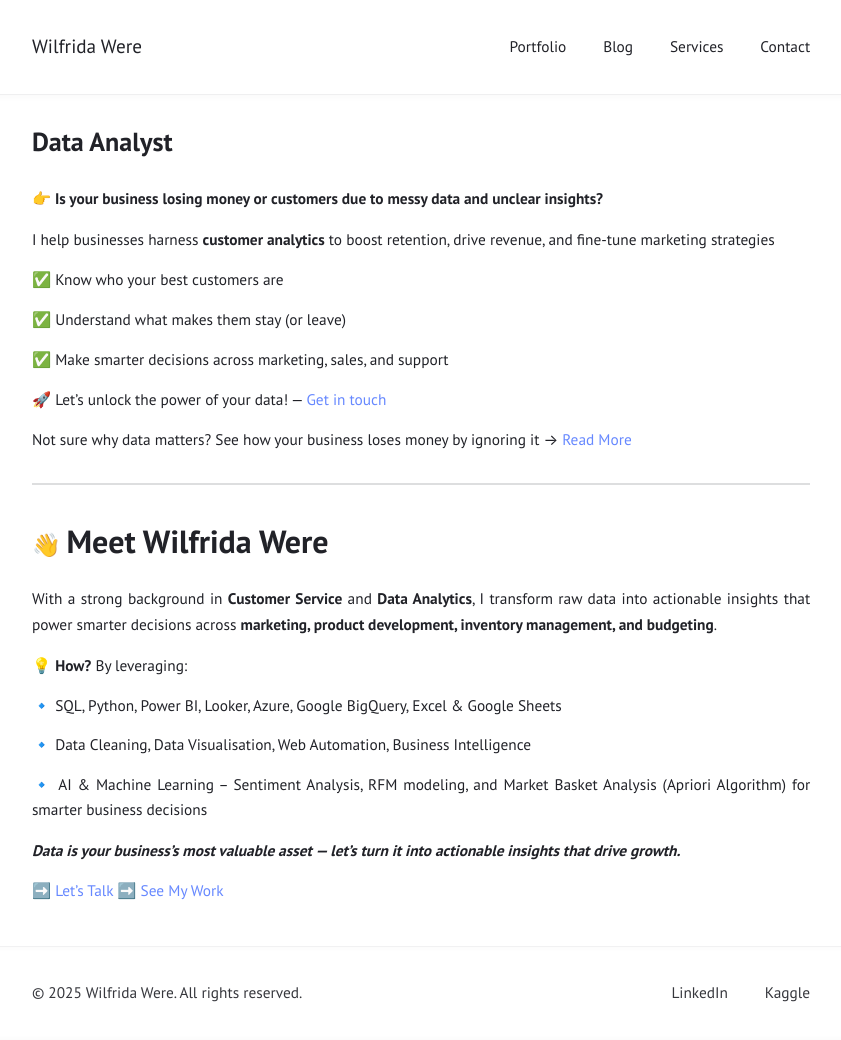
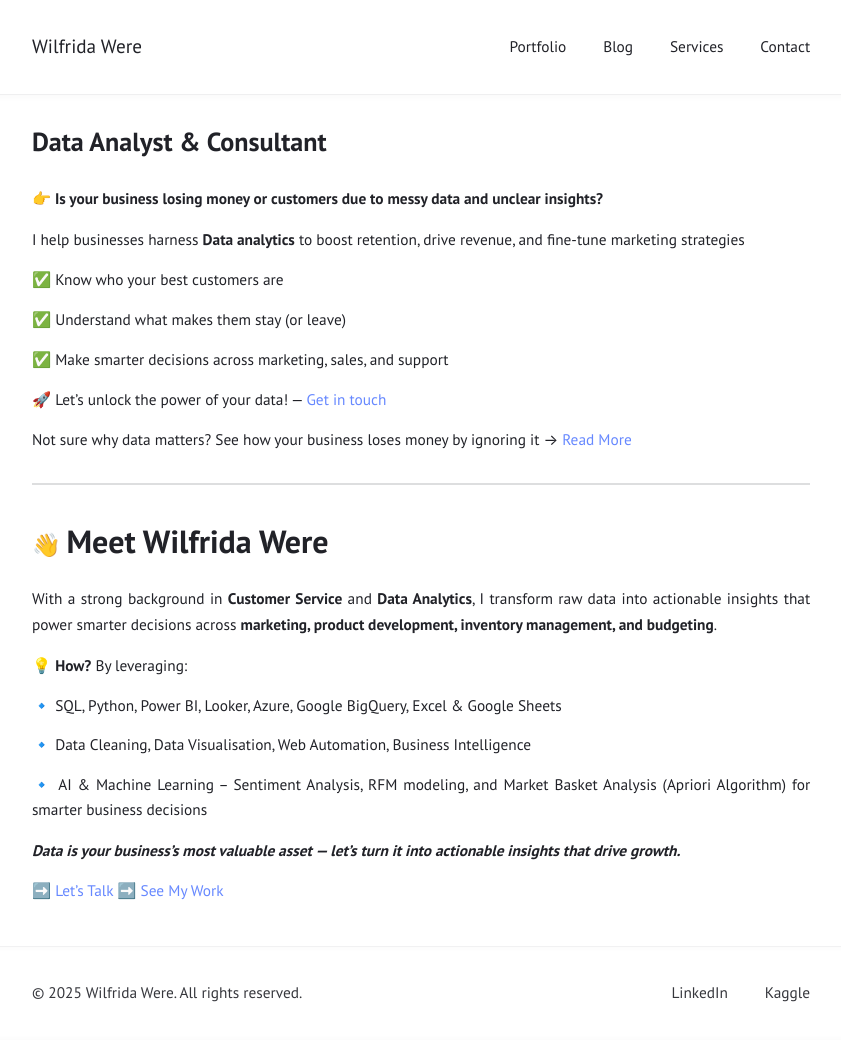
Before and after one commit to Wilfrida-Were/website, a Jekyll site: the page built from index.md, in a window 1280 px wide. Shown: the whole page, without its empty margins (219-1060 px from the left). Built offline with Jekyll 4.4.1, drawn with Linux system fonts in a browser that asks for light colours.

Commit message:
Update index.md

```diff
--- a/index.md
+++ b/index.md
@@ -1,12 +1,12 @@
 ---
 layout: page
-title: "Data Analyst"
+title: "Data Analyst & Consultant"
 description: "Wilfrida Were transforms raw data into valuable insights for businesses. Learn more about data, customer data, analytics, and AI automation."
 ---
 
 **👉 Is your business losing money or customers due to messy data and unclear insights?**
 
-I help businesses harness **customer analytics** to boost retention, drive revenue, and fine-tune marketing strategies
+I help businesses harness **Data analytics** to boost retention, drive revenue, and fine-tune marketing strategies
 
 ✅ Know who your best customers are
 
```
